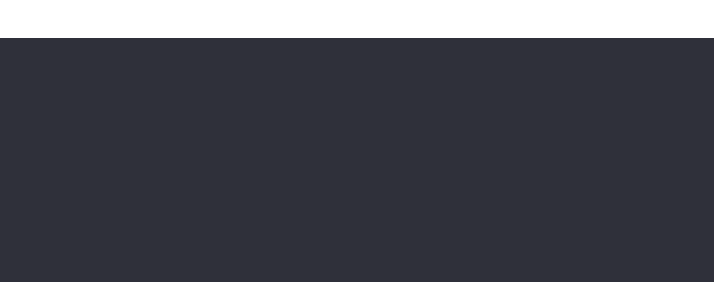
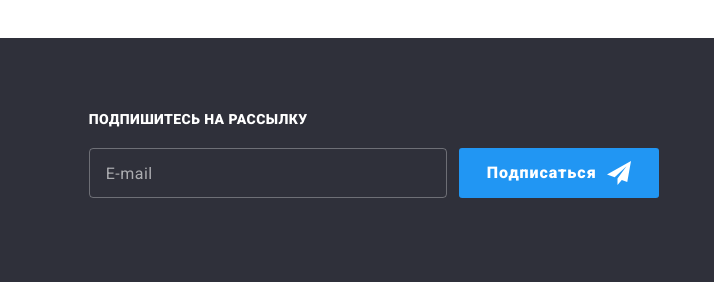
Before and after one commit to Rahmanov-Viusal/goit-markup-hw-06, a plain HTML site: page portfolio.html in a window 1280 px wide. Shown: the part 1582-1864 px from the top of the page, 566-1280 px from the left. Drawn offline with nearby package versions, Linux system fonts and the light colour scheme.

Commit message:
добавляет разсылку в футер порфолио

```diff
--- a/portfolio.html
+++ b/portfolio.html
@@ -427,6 +427,27 @@
               </ul>
             </li>
           </ul>
+          <ul class="mailing-list">
+            <li>
+              <b class="social-title">Подпишитесь на рассылку</b>
+              <form class="mailing">
+                <input
+                  class="mailing-send"
+                  type="email"
+                  name="mail"
+                  placeholder="E-mail"
+                />
+                <button class="button-hero subscribe-btn" type="submit">
+                  Подписаться
+                  <svg class="icon-send" width="24" height="24">
+                    <use
+                      href="./img/sprite/symbol-defs.svg#icon-icon-send"
+                    ></use>
+                  </svg>
+                </button>
+              </form>
+            </li>
+          </ul>
         </div>
       </div>
     </footer>
```
Also changed, not shown: index.html (+2 -7 lines).
